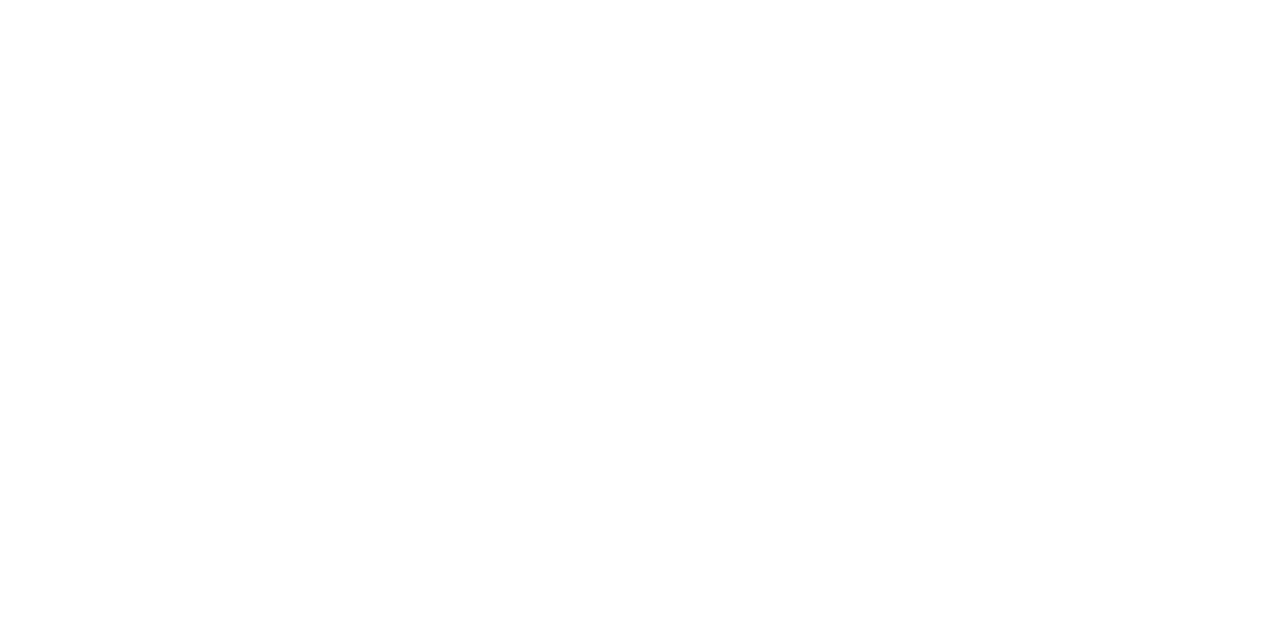
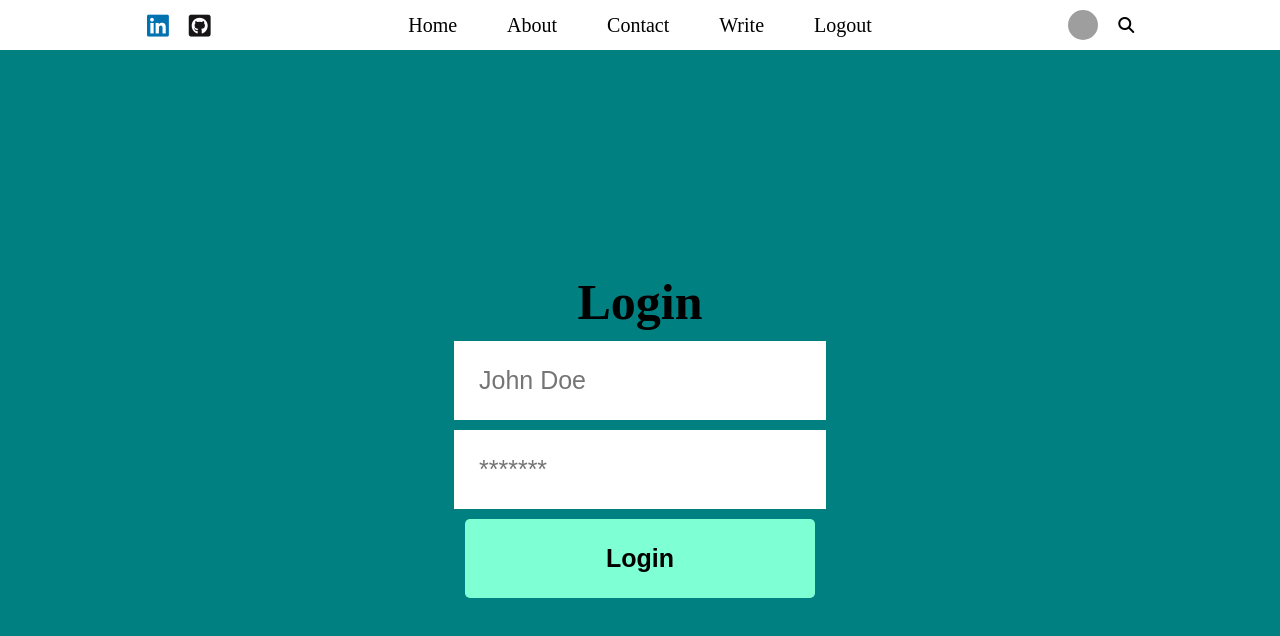
Before and after one commit to roshan-lama-dev/blog-ui, a React (Vite) app: page /login in a window 1280 px wide. Before the commit this address had no page. Shown: the top 636 px of the page. Built offline with nearby package versions, Linux system fonts and the light colour scheme; grey boxes are pictures that could not be loaded.

Commit message:
Login Ui completed

```diff
--- a/src/App.jsx
+++ b/src/App.jsx
@@ -2,6 +2,7 @@
 import { Header } from "./components/Header/Header";
 import { Nabar } from "./components/Navbar/Nabar";
 import { Home } from "./pages/Home/Home";
+import { Login } from "./pages/Login/Login";
 import { Setting } from "./pages/Setting/Setting";
 import { Singlearticle } from "./pages/SingleArticle/Singlearticle";
 import { Write } from "./pages/Write/Write";
@@ -14,6 +15,7 @@
         <Route path="/singlearticle" element={<Singlearticle />} />
         <Route path="/writepost" element={<Write />} />
         <Route path="/setting" element={<Setting />} />
+        <Route path="/login" element={<Login />} />
       </Routes>
     </div>
   );
--- a/src/components/SiderBar/sidebar.css
+++ b/src/components/SiderBar/sidebar.css
@@ -3,6 +3,7 @@
   background: rgba(223, 223, 223, 0.548);
   padding: 10px;
   border-radius: 5px;
+  height: fit-content;
 }
 
 .sidebarItem {
--- /dev/null
+++ b/src/pages/Login/Login.jsx
@@ -0,0 +1,26 @@
+import React from "react";
+import "./login.css";
+import { Nabar } from "../../components/Navbar/Nabar";
+
+export const Login = () => {
+  return (
+    <div className="mainLogin">
+      <Nabar />
+      <form action="" className="loginForm">
+        <h1 className="loginTitle">Login</h1>
+        <input
+          className="emailInput"
+          type="email"
+          placeholder="John Doe"
+          autoFocus={true}
+        />
+        <input
+          className="passwordInput"
+          type="password"
+          placeholder="*******"
+        />
+        <button className="loginBtn">Login</button>
+      </form>
+    </div>
+  );
+};
--- /dev/null
+++ b/src/pages/Login/login.css
@@ -0,0 +1,47 @@
+.mainLogin {
+  background-color: teal;
+  overflow: hidden;
+}
+
+.loginForm {
+  height: calc(100vh - 60px);
+  display: flex;
+  flex-direction: column;
+  align-items: center;
+  justify-content: center;
+}
+
+.loginTitle {
+  font-size: 50px;
+}
+
+.emailInput {
+  margin-top: 10px;
+  /* font-size: 354px; */
+  padding: 25px;
+  font-size: 25px;
+  border: none;
+  outline: none;
+}
+.emailInput:focus {
+  border: none;
+}
+.passwordInput {
+  margin-top: 10px;
+  padding: 25px;
+  font-size: 25px;
+  border: none;
+  outline: none;
+}
+.loginBtn {
+  /* display: flex; */
+  /* width: max-content; */
+  padding: 25px 30px;
+  width: 350px;
+  border: none;
+  font-size: 25px;
+  background-color: aquamarine;
+  border-radius: 5px;
+  font-weight: bold;
+  margin-top: 10px;
+}
--- /dev/null
+++ b/src/pages/Register/Register.jsx
@@ -0,0 +1,5 @@
+import React from "react";
+import "./register.css";
+export const Register = () => {
+  return <div></div>;
+};
```
Also changed, not shown: src/pages/Register/register.css (added).
